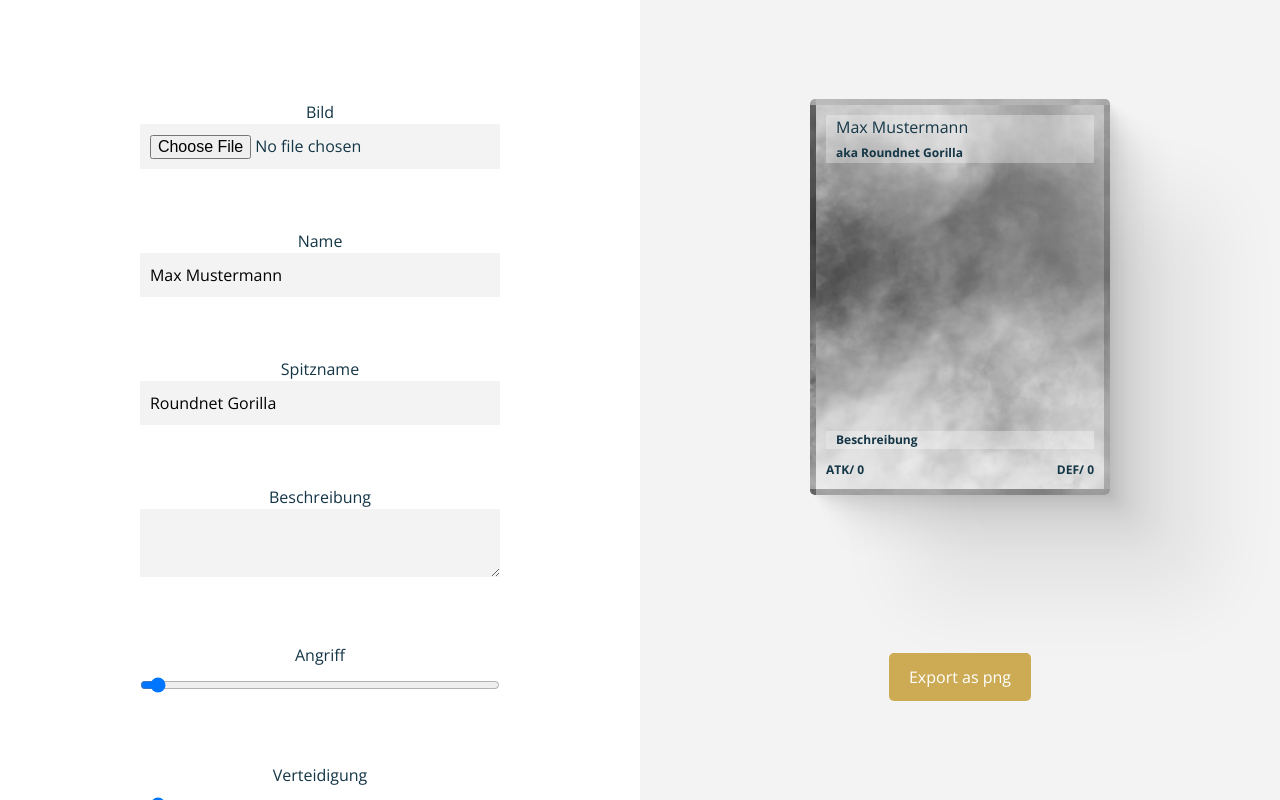
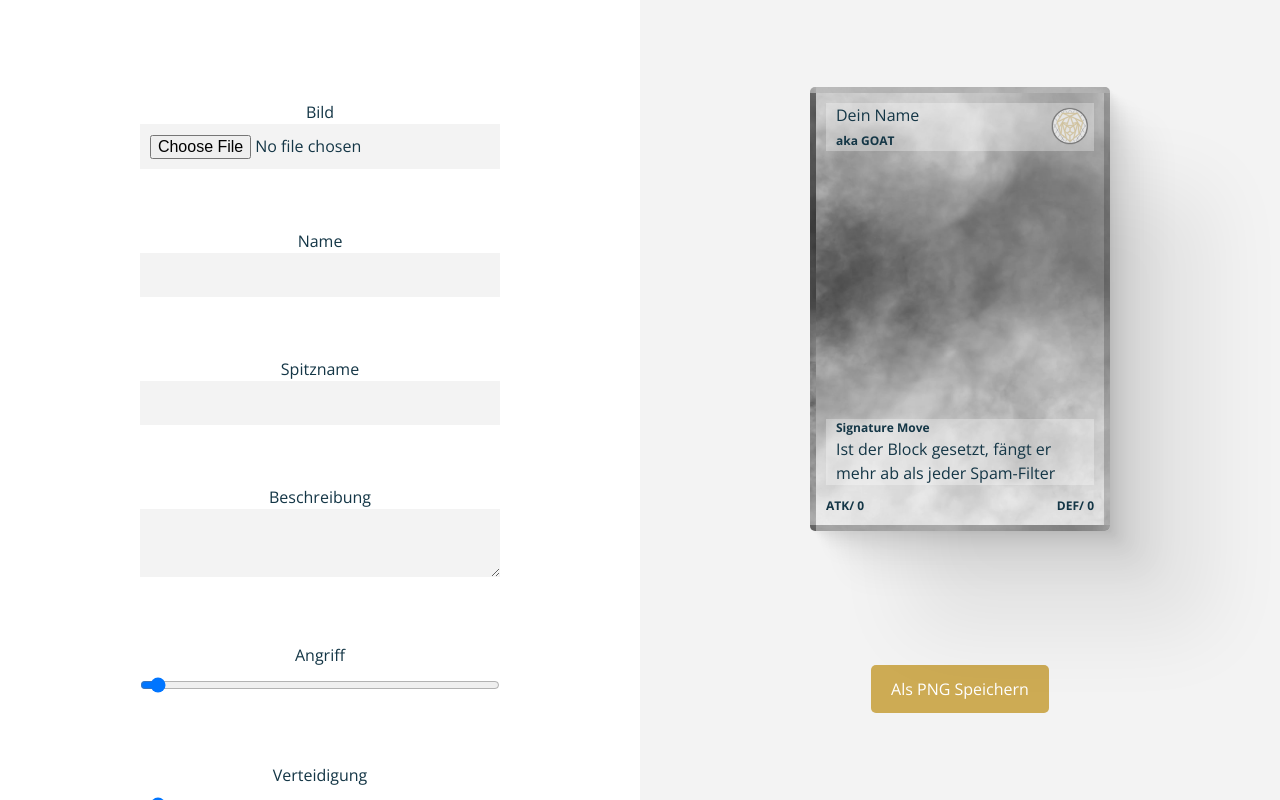
Before and after one commit to mrt-stl/roundnet-card-generator, a Next.js app: page / in a window 1280 px wide. Built offline with nearby package versions, Linux system fonts and the light colour scheme.

Commit message:
add logo and placeholder for card

```diff
--- a/components/card/card.tsx
+++ b/components/card/card.tsx
@@ -1,5 +1,5 @@
 import Image from "next/image"
-import { ImageWrapper, CardContainer, CardName, Stats, SmallText } from "./styles"
+import { ImageWrapper, CardContainer, CardName, Stats, SmallText, LogoWrapper } from "./styles"
 import { IData } from "components/generator/generator"
 
 interface ICardProps {
@@ -11,16 +11,19 @@ interface ICardProps {
 const Card = ({ data, imgSrc, cardRef }: ICardProps) => {
     return (
         <CardContainer ref={cardRef} backdropColor={data.color}>
-            <CardName>{data.name ? data.name : "_"}</CardName>
+            <LogoWrapper>
+                <Image src="/logo.svg" alt="" layout="fill"/>
+            </LogoWrapper>
+            <CardName>{data.name ? data.name : "Dein Name"}</CardName>
             <CardName>
                 {" "}
-                <SmallText>aka {data.nickname}</SmallText>
+                <SmallText>aka {data.nickname ? data.nickname : "GOAT"}</SmallText>
             </CardName>
 
             <ImageWrapper imgSrc={imgSrc} imgX={data.imageX} imgY={data.imageY} imgSize={data.imageSize}/>
             <CardName>
-                <SmallText block>Beschreibung</SmallText>
-                {data.content}
+                <SmallText block>Signature Move</SmallText>
+                {data.content ? data.content : "Ist der Block gesetzt, fängt er mehr ab als jeder Spam-Filter"}
             </CardName>
             <Stats alignLeft>ATK/ {data.attack}</Stats>
             <Stats>DEF/ {data.defense}</Stats>
--- a/components/card/styles.tsx
+++ b/components/card/styles.tsx
@@ -6,8 +6,8 @@ export const CardContainer = styled.div<{ backdropColor?: string }>`
     padding-bottom: ${(props) => props.theme.spacing.m};
     border-radius: 5px;
     box-shadow: 2.8px 2.8px 2.2px rgba(0, 0, 0, 0.02), 6.7px 6.7px 5.3px rgba(0, 0, 0, 0.028),
-    12.5px 12.5px 10px rgba(0, 0, 0, 0.035), 22.3px 22.3px 17.9px rgba(0, 0, 0, 0.042),
-    41.8px 41.8px 33.4px rgba(0, 0, 0, 0.05), 100px 100px 80px rgba(0, 0, 0, 0.07);
+        12.5px 12.5px 10px rgba(0, 0, 0, 0.035), 22.3px 22.3px 17.9px rgba(0, 0, 0, 0.042),
+        41.8px 41.8px 33.4px rgba(0, 0, 0, 0.05), 100px 100px 80px rgba(0, 0, 0, 0.07);
     width: min(80vw, 300px);
     background-image: url("/smoke-background.jpeg");
     background-size: cover;
@@ -43,13 +43,22 @@ export const SmallText = styled.span<{ block?: boolean }>`
     font-weight: ${(props) => props.theme.fontWeight.bold};
 `
 
-export const ImageWrapper = styled.div<{ imgSrc?: string, imgX: number, imgY: number, imgSize: number }>`
+export const ImageWrapper = styled.div<{ imgSrc?: string, imgX: number, imgY: number, imgSize: number}>`
     background-image: ${(props) => (props.imgSrc ? `url(${props.imgSrc})` : null)};
-    background-size: ${props => props.imgSize}%;
-    background-position: ${props => props.imgX}% ${props => props.imgY}%;
+    background-size: ${(props) => props.imgSize}%;
+    background-position: ${(props) => props.imgX}% ${(props) => props.imgY}%;
     background-repeat: no-repeat;
     width: 100%;
     aspect-ratio: 1;
+`
+
+export const LogoWrapper = styled.div`
+    position: absolute;
+    top: 13px;
+    right: 10px;
+    width: 48px;
+    aspect-ratio: 1;
+    opacity: 0.6;
 `
 
 export const Stats = styled.p<{ alignLeft?: boolean }>`
--- a/components/generator/generator.tsx
+++ b/components/generator/generator.tsx
@@ -23,8 +23,8 @@ export interface IData {
 const Generator = () => {
     const [data, setData] = useState<IData>({
         image: "",
-        name: "Max Mustermann",
-        nickname: "Roundnet Gorilla",
+        name: "",
+        nickname: "",
         content: "",
         attack: 0,
         defense: 0,
--- a/components/imageExport/imageExport.tsx
+++ b/components/imageExport/imageExport.tsx
@@ -37,7 +37,7 @@ const imageExport = ({ cardRef }: IImageExportProps) => {
     }
     return (
         <ButtonContainer>
-            <Button onClick={handleDownload}>Export as png</Button>
+            <Button onClick={handleDownload}>Als PNG Speichern</Button>
         </ButtonContainer>
     )
 }
```
Also changed, not shown: public/logo.svg (added).
